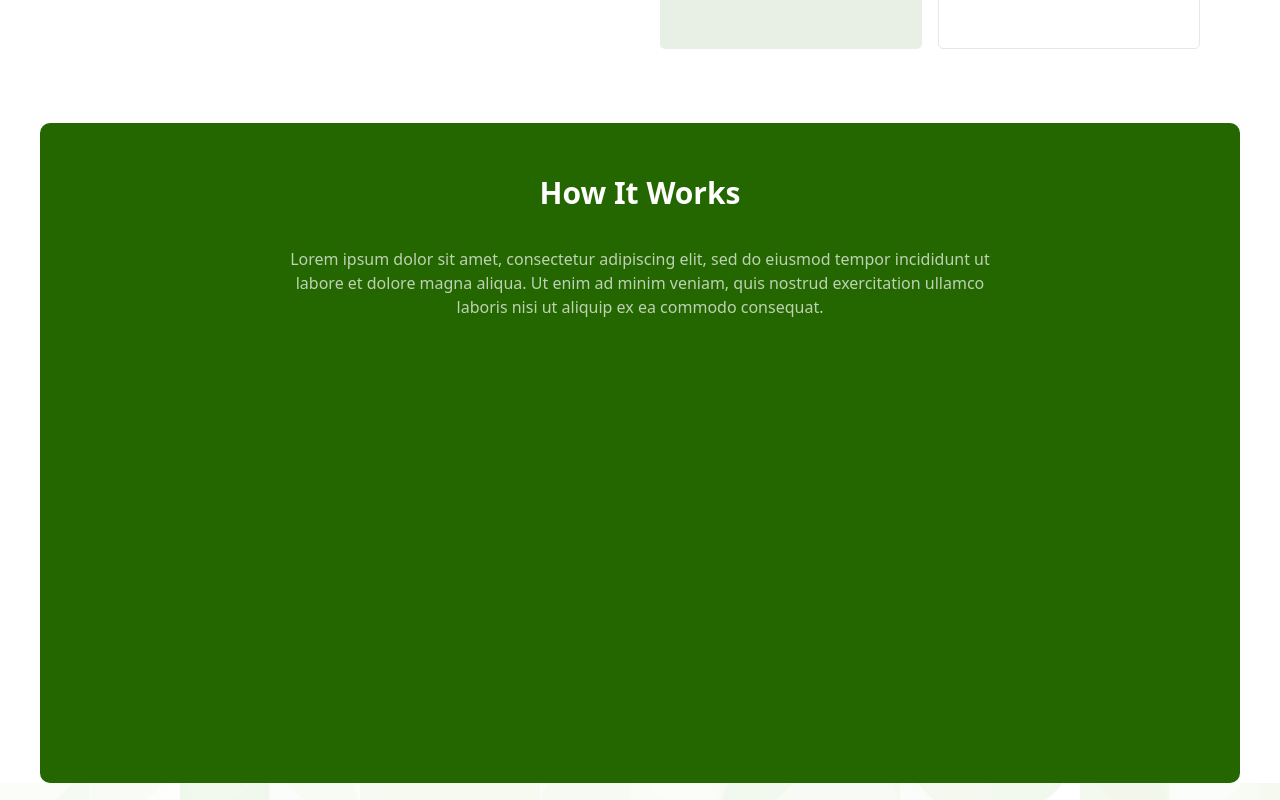
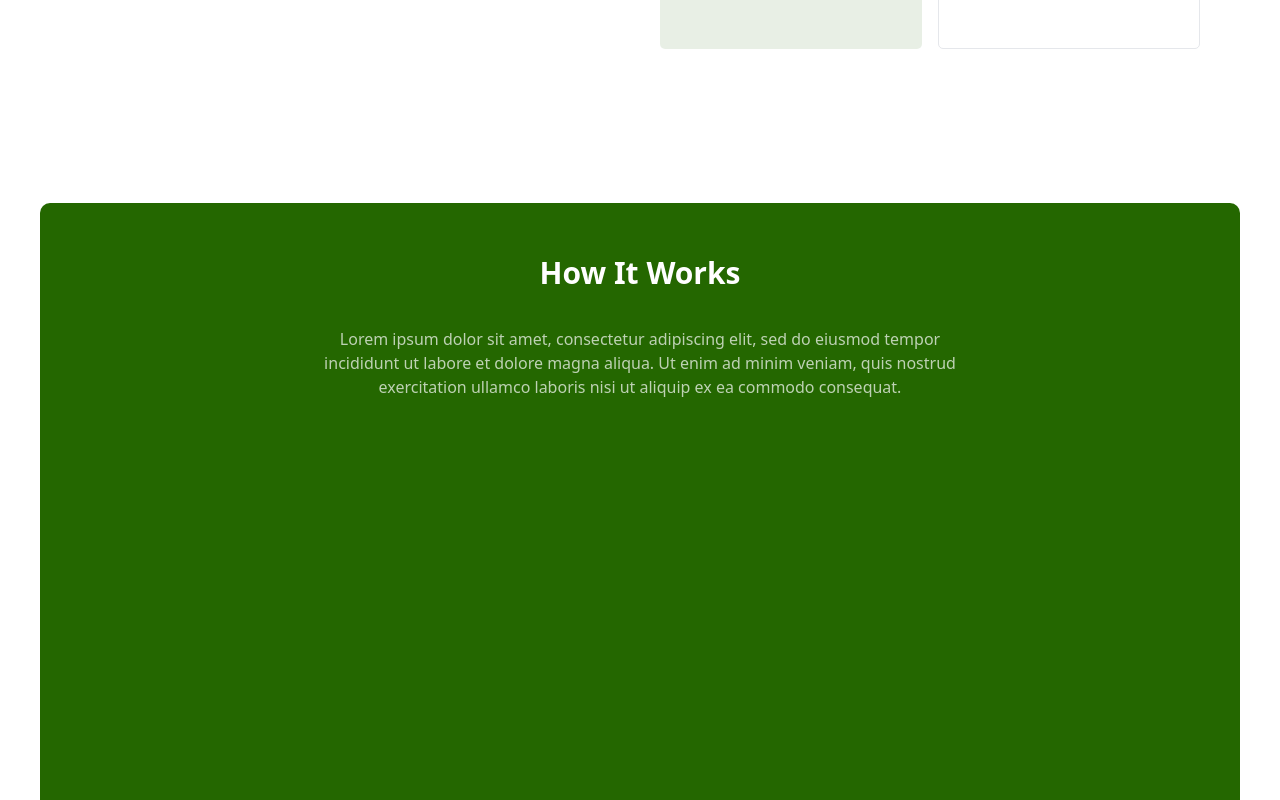
Before and after one commit to seunthegreat/FT9ja-Hero-main, a React (Vite) app: page / in a window 1280 px wide. Shown: the part 1260-2060 px from the top of the page. Built offline with nearby package versions, Linux system fonts and the light colour scheme.

Commit message:
Responsive HowItWorks component config

```diff
--- a/src/components/HowItWorks.jsx
+++ b/src/components/HowItWorks.jsx
@@ -8,12 +8,12 @@ const HowItWorks = () => {
 
    return (
     <div
-      className="flex flex-col container mx-auto py-8 items-center justify-center bg-secondary rounded-[10px]">
+      className="flex flex-col container lg:my-20 md:my-20 sm:my-10 xs:my-10 mx-auto py-8 items-center justify-center bg-secondary rounded-[10px]">
 
-      <h2 className="py-5 text-3xl text-white font-bold mb-4 text-center">How It Works</h2>
-      <p className="w-[60%] text-dimWhite mb-8 text-center">{loremIpsum}</p>
-      <div className='mb-10 rounded-[10px] overflow-hidden'>
-        <ReactPlayer url='https://www.youtube.com/watch?v=PHe0bXAIuk0' />
+      <h2 className="py-5 text-3xl font-bold mb-4 text-center text-white">How It Works</h2>
+      <p className="lg:w-[60%] md:w-[70%] sm:w-[80%] ss:w-[80%] px-10 text-dimWhite mb-8 text-center font-light">{loremIpsum}</p>
+      <div className='mb-10 rounded-[10px] overflow-hidden lg:w-1/2 md:w-1/2 sm:w-[70%] ss:w-[90%] xs:w-[90%]'>
+        <ReactPlayer url='https://www.youtube.com/watch?v=PHe0bXAIuk0'  width={"100%"}/>
       </div>
     </div>
   );
```
